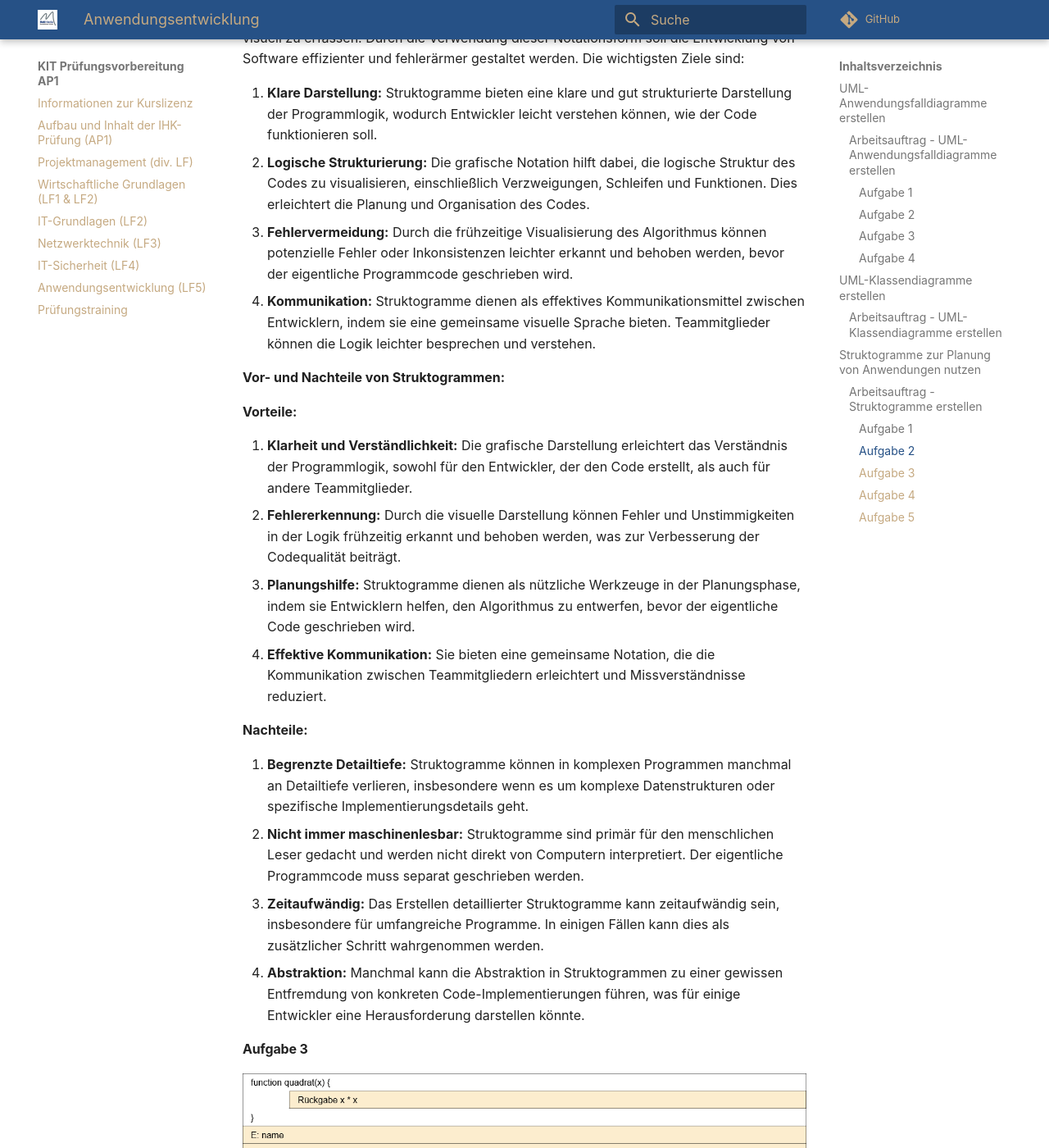
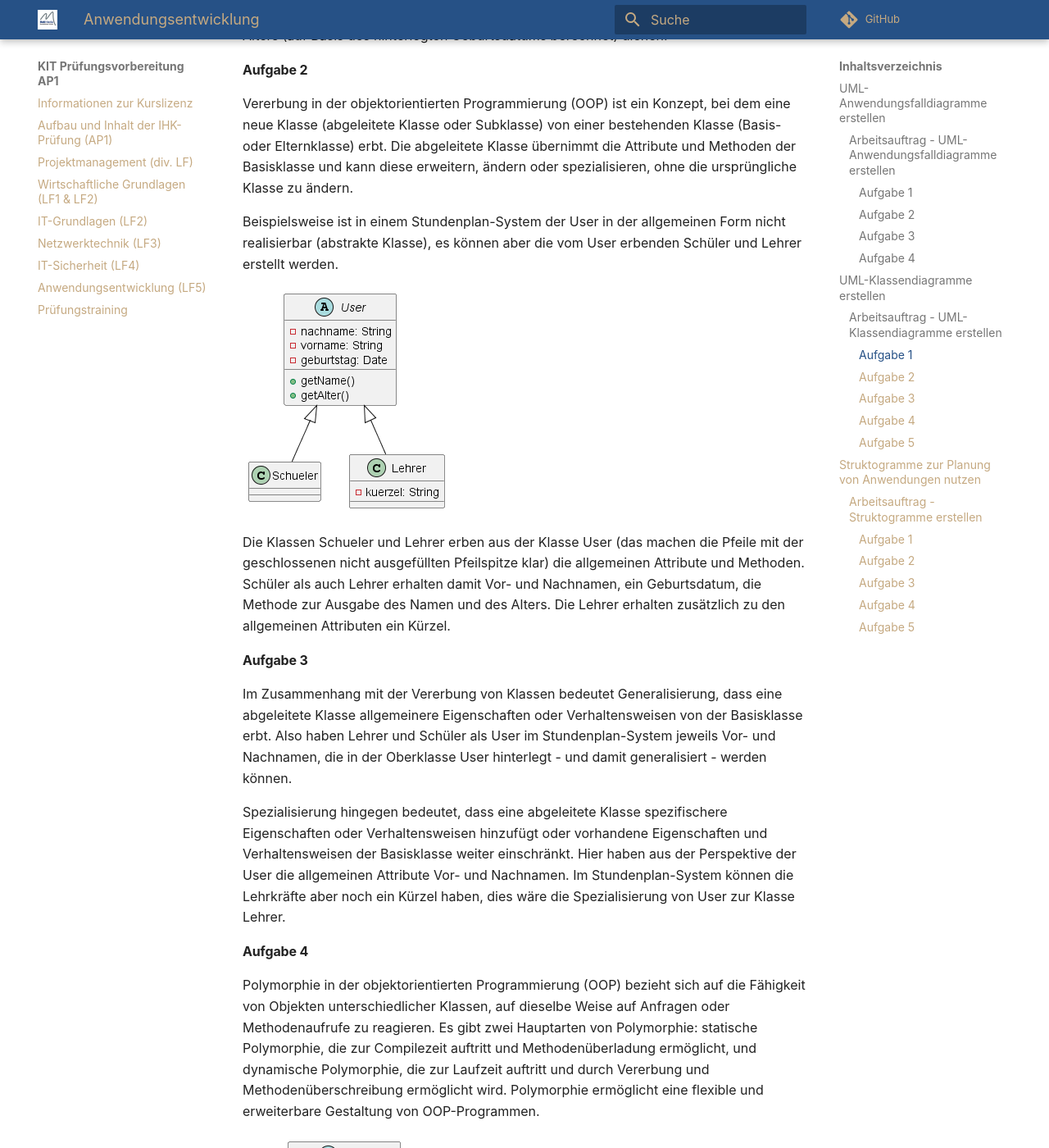
Before and after one commit to herr-nm/MMBbS_KIT_PVAP1, an MkDocs documentation site: the page built from docs/loesungen/06_anwendungsentwicklung_loesungen.md, in a window 1280 px wide and 1400 px high, scrolled down 3537 px. Shown: the whole window at 82% size. Built offline with MkDocs 1.6.1 and Material for MkDocs 9.7.7, drawn with Linux system fonts in a browser that asks for light colours; comment, search, counter and statistics services are not loaded; some of the changed text lies outside the part shown.

Commit message:
UML-Anwendungsfall & Klassendiagramm fertig

```diff
--- a/docs/loesungen/06_anwendungsentwicklung_loesungen.md
+++ b/docs/loesungen/06_anwendungsentwicklung_loesungen.md
@@ -41,11 +41,59 @@
 
 #### Aufgabe 4
 
-
+![UML-Anwendungsfalldiagramm zum Veranstaltungsticketverkauf](../bilder/06_umlanwendungsfall_aufgabe_4_Veranstaltungstickets.png)
 
 ## UML-Klassendiagramme erstellen
 
 ### Arbeitsauftrag - UML-Klassendiagramme erstellen
+
+#### Aufgabe 1
+
+Eine Klasse im Sinne der objektorientierten Programmierung (OOP) ist ein Bauplan oder eine Vorlage, die die Struktur und das Verhalten von Objekten in einem Programm definiert. Eine Klasse enthält Attribute (Daten) und Methoden (Funktionen), die die Eigenschaften und das Verhalten der damit erstellten Objekte festlegen.
+
+![Klassendiagramm Klasse](../bilder/06_umlklassen_aufgabe_1_Klasse.png)
+
+In dem Beispiel wird die Klasse "User" gezeigt. Diese hat die privaten (private) Attribute (Eigenschaften) um den Vor- und Nachnamen sowie das Geburtsdatum zu speichern. Die Datentypen werden hierzu aufgeführt (String für Texte, Date für das Datum). Außerdem sind öffentliche (public) Methoden genannt, welche zur Ausgabe des Namens sowie des Alters (auf Basis des hinterlegten Geburtsdatums berechnet) dienen.
+
+#### Aufgabe 2
+
+Vererbung in der objektorientierten Programmierung (OOP) ist ein Konzept, bei dem eine neue Klasse (abgeleitete Klasse oder Subklasse) von einer bestehenden Klasse (Basis- oder Elternklasse) erbt. Die abgeleitete Klasse übernimmt die Attribute und Methoden der Basisklasse und kann diese erweitern, ändern oder spezialisieren, ohne die ursprüngliche Klasse zu ändern.
+
+Beispielsweise ist in einem Stundenplan-System der User in der allgemeinen Form nicht realisierbar (abstrakte Klasse), es können aber die vom User erbenden Schüler und Lehrer erstellt werden.
+
+![Klassendiagramm User](../bilder/06_umlklassen_aufgabe_2_user.png)
+
+Die Klassen Schueler und Lehrer erben aus der Klasse User (das machen die Pfeile mit der geschlossenen nicht ausgefüllten Pfeilspitze klar) die allgemeinen Attribute und Methoden. Schüler als auch Lehrer erhalten damit Vor- und Nachnamen, ein Geburtsdatum, die Methode zur Ausgabe des Namen und des Alters. Die Lehrer erhalten zusätzlich zu den allgemeinen Attributen ein Kürzel.
+
+#### Aufgabe 3
+
+Im Zusammenhang mit der Vererbung von Klassen bedeutet Generalisierung, dass eine abgeleitete Klasse allgemeinere Eigenschaften oder Verhaltensweisen von der Basisklasse erbt. Also haben Lehrer und Schüler als User im Stundenplan-System jeweils Vor- und Nachnamen, die in der Oberklasse User hinterlegt - und damit generalisiert - werden können.
+
+Spezialisierung hingegen bedeutet, dass eine abgeleitete Klasse spezifischere Eigenschaften oder Verhaltensweisen hinzufügt oder vorhandene Eigenschaften und Verhaltensweisen der Basisklasse weiter einschränkt. Hier haben aus der Perspektive der User die allgemeinen Attribute Vor- und Nachnamen. Im Stundenplan-System können die Lehrkräfte aber noch ein Kürzel haben, dies wäre die Spezialisierung von User zur Klasse Lehrer.
+
+#### Aufgabe 4
+
+Polymorphie in der objektorientierten Programmierung (OOP) bezieht sich auf die Fähigkeit von Objekten unterschiedlicher Klassen, auf dieselbe Weise auf Anfragen oder Methodenaufrufe zu reagieren. Es gibt zwei Hauptarten von Polymorphie: statische Polymorphie, die zur Compilezeit auftritt und Methodenüberladung ermöglicht, und dynamische Polymorphie, die zur Laufzeit auftritt und durch Vererbung und Methodenüberschreibung ermöglicht wird. Polymorphie ermöglicht eine flexible und erweiterbare Gestaltung von OOP-Programmen.
+
+![Klassendiagramm Polymorphie](../bilder/06_umlklassen_aufgabe_4_poly.png)
+
+Im Beispiel gibt es eine allgemeingültige Weise, den individuellen Stundenplan zu erhalten, diese ist in der Klasse User hinterlegt und wird an Schüler vererbt. Auch der Lehrer erbt aus der Klasse User die Methode, diese wird beim Lehrer aber überschrieben und in anderer Art und Weise ausgeführt. Bspw. können Lehrer auch einen Raum-Stundenplan erhalten, um zu sehen, welche Klasse gerade parallel in welchem Raum der Schule ist.
+
+#### Aufgabe 5
+
+![UML-Klassendiagramm Lego](../bilder/06_umlklassen_aufgabe_5_lego.png)
+
+- Die oberste Klasse legoDuploTeil ist eine abstrakte Klasse. Das bedeutet, dass hieraus keine Instanz also kein Objekt gebildet werden kann. Die Klasse dient nur zur Sammlung von Attributen und Methoden, um diese dann weiterzuvererben.
+- In dem genutzten Programm (plantuml) wird die Darstellung der Sichtbarkeit über Symbole geregelt:
+  - ![UML-Klassendiagramm Sichtbarkeit](../bilder/06_umlklassen_aufgabe_5_sichtbarkeit.png)
+- Ein **basisstein** kann als Objekt aus dem Bauplan zusammengestellt werden. Aus der vererbenden Klasse **legoDuploTeil** werden die Bezeichnung, Farbe und Anzahl der Noppen geerbt und durch die Eigenschaft der Lego-Kompatibilität ergänzt.
+- Der **konstruktionsstein** ist ebenfalls eine abstrakte Klasse ohne eigene Instanzen und dient der Vererbung an **schiene** und **platte**. Wenn Sie also in der Lego-Duplo-Spielecke aufgefordert würden, einen Konstruktionsstein zu reichen, müssten Sie sich für eine Schiene oder eine Platte entscheiden.
+- Die benutzten Datentypen sind wie folgt:
+  - String: Textdatentyp - hier z.B. "Brick 2x2"
+  - Double: Gleitkommazahl - hier z.B. "12.5" (cm)
+  - Integer: Ganzzahl - hier z.B. "4"
+  - Boolean: Wahrheitswert, der entweder True oder False bzw. 1 oder 0 ist - hier z.B. True
+- Ein Beispiel wäre nun der Basisstein:<br> ![UML-Klassendiagramm Basisstein](../bilder/06_umlklassen_aufgabe_5_basisstein.png)
 
 ## Struktogramme zur Planung von Anwendungen nutzen
 
```
Also changed, not shown: docs/06_anwendungsentwicklung.md (+7 -7 lines), docs/bilder/06_umlanwendungsfall_aufgabe_3_3D-Drucker.png (renamed from docs/bilder/06_umlanwendungfall_3D-Drucker.png), docs/bilder/06_umlanwendungsfall_aufgabe_4_Veranstaltungstickets.png (added), docs/bilder/06_umlklassen_aufgabe_1_Klasse.png (added), docs/bilder/06_umlklassen_aufgabe_2_user.png (added), docs/bilder/06_umlklassen_aufgabe_4_poly.png (added), docs/bilder/06_umlklassen_aufgabe_5_basisstein.png (added), docs/bilder/06_umlklassen_aufgabe_5_lego.png (added), docs/bilder/06_umlklassen_aufgabe_5_sichtbarkeit.png (added), 1 other file.
